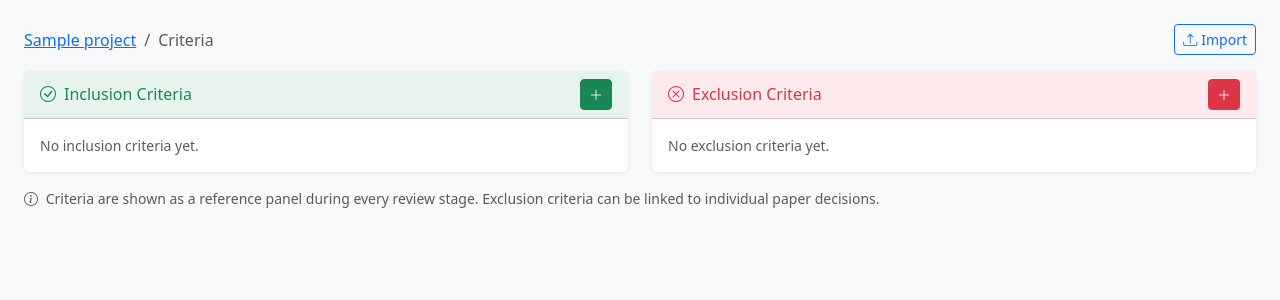
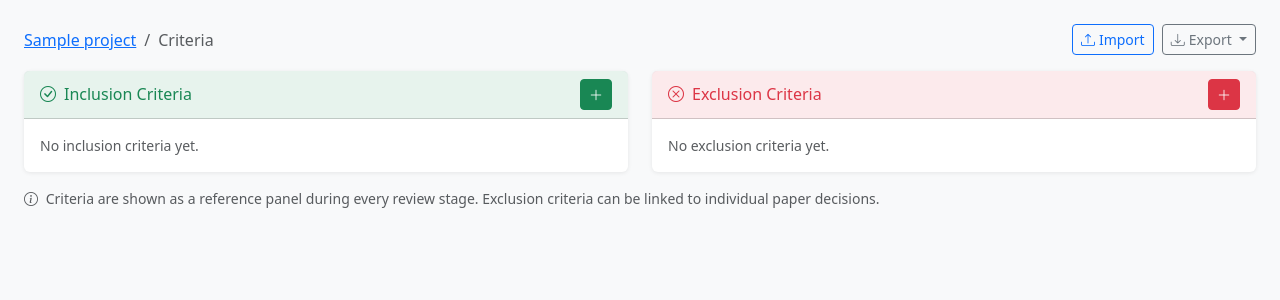
Before and after one commit to chvest/litreview, a Flask app: page /project/1/criteria in a window 1280 px wide. Shown: the part 56-356 px from the top of the page. Run offline with Flask 3, Linux system fonts and the light colour scheme; tables that the repository leaves empty hold one stand-in row (values such as "Sample post").

Commit message:
Add criteria export to CSV and JSON
- New GET route /project/<pid>/criteria/export?fmt=csv|json
- Export button dropdown in criteria page header alongside the import button
- CSV: type, code, description columns; ordered by type then sort_order
- JSON: array of {type, code, description} objects
- Filename uses the project name (e.g. MyProject_criteria.csv)

Co-Authored-By: Claude Sonnet 4.6 <noreply@anthropic.com>

```diff
--- a/app.py
+++ b/app.py
@@ -1150,6 +1150,39 @@ def manage_criteria(pid):
                  .order_by(Criterion.sort_order, Criterion.id).all())
     return render_template("criteria.html", project=project,
                            inclusion=inclusion, exclusion=exclusion)
+
+
+@app.route("/project/<int:pid>/criteria/export")
+def export_criteria(pid):
+    project = Project.query.get_or_404(pid)
+    fmt = request.args.get("fmt", "csv").lower()
+    criteria = (Criterion.query
+                .filter_by(project_id=pid)
+                .order_by(Criterion.type, Criterion.sort_order, Criterion.id)
+                .all())
+    safe_name = "".join(c for c in project.name if c.isalnum() or c in " _-")[:40].strip()
+
+    if fmt == "json":
+        import json as _json
+        data = [{"type": c.type, "code": c.code or "", "description": c.description}
+                for c in criteria]
+        response = make_response(_json.dumps(data, indent=2, ensure_ascii=False))
+        response.headers["Content-Type"] = "application/json"
+        response.headers["Content-Disposition"] = (
+            f'attachment; filename="{safe_name}_criteria.json"')
+        return response
+    else:  # csv
+        import csv as _csv, io
+        buf = io.StringIO()
+        writer = _csv.writer(buf)
+        writer.writerow(["type", "code", "description"])
+        for c in criteria:
+            writer.writerow([c.type, c.code or "", c.description])
+        response = make_response(buf.getvalue())
+        response.headers["Content-Type"] = "text/csv; charset=utf-8"
+        response.headers["Content-Disposition"] = (
+            f'attachment; filename="{safe_name}_criteria.csv"')
+        return response
 
 
 @app.route("/project/<int:pid>/criteria/<int:cid>/delete", methods=["POST"])
--- a/templates/criteria.html
+++ b/templates/criteria.html
@@ -9,9 +9,28 @@
       <li class="breadcrumb-item active">Criteria</li>
     </ol>
   </nav>
-  <button class="btn btn-sm btn-outline-primary" data-bs-toggle="modal" data-bs-target="#importCriteriaModal">
-    <i class="bi bi-upload me-1"></i>Import
-  </button>
+  <div class="d-flex gap-2">
+    <button class="btn btn-sm btn-outline-primary" data-bs-toggle="modal" data-bs-target="#importCriteriaModal">
+      <i class="bi bi-upload me-1"></i>Import
+    </button>
+    <div class="dropdown">
+      <button class="btn btn-sm btn-outline-secondary dropdown-toggle" data-bs-toggle="dropdown">
+        <i class="bi bi-download me-1"></i>Export
+      </button>
+      <ul class="dropdown-menu dropdown-menu-end">
+        <li>
+          <a class="dropdown-item" href="{{ url_for('export_criteria', pid=project.id, fmt='csv') }}">
+            <i class="bi bi-filetype-csv me-2 text-muted"></i>Download CSV
+          </a>
+        </li>
+        <li>
+          <a class="dropdown-item" href="{{ url_for('export_criteria', pid=project.id, fmt='json') }}">
+            <i class="bi bi-filetype-json me-2 text-muted"></i>Download JSON
+          </a>
+        </li>
+      </ul>
+    </div>
+  </div>
 </div>
 
 <div class="row g-4">
```
